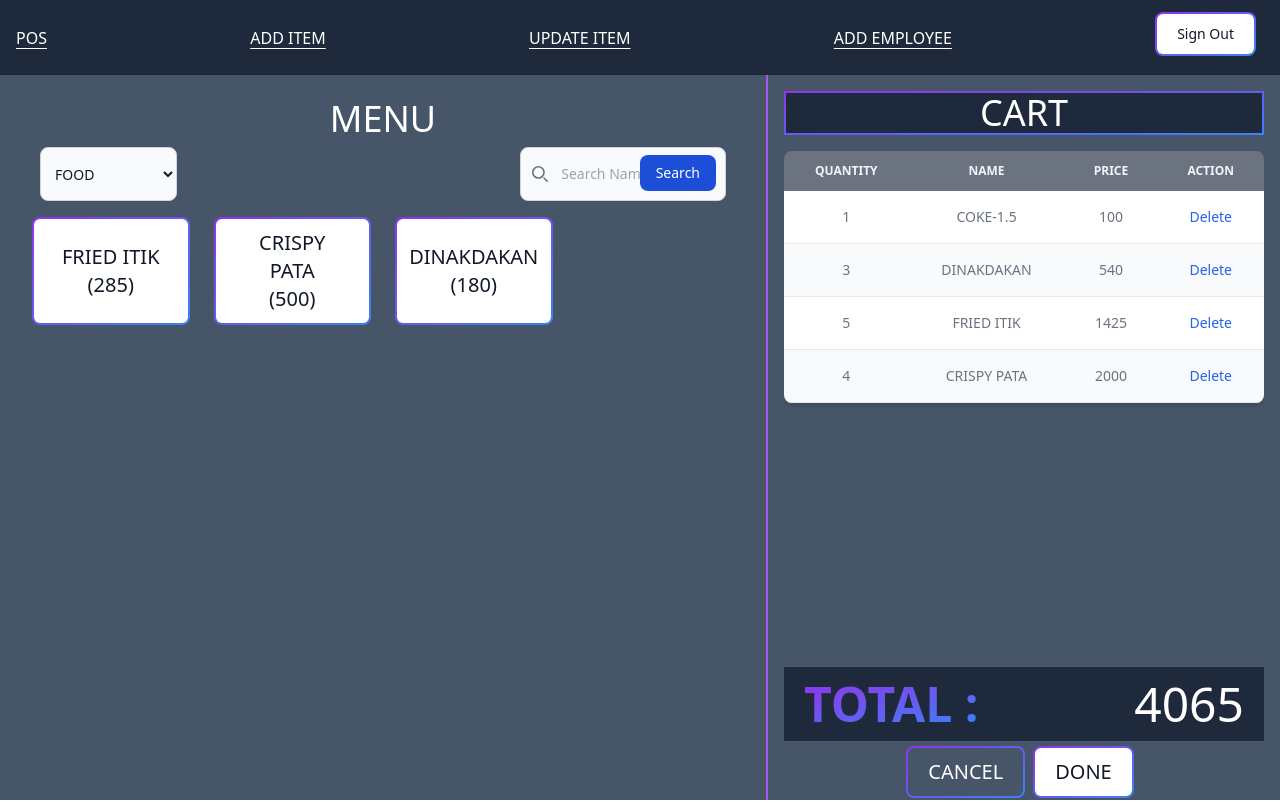
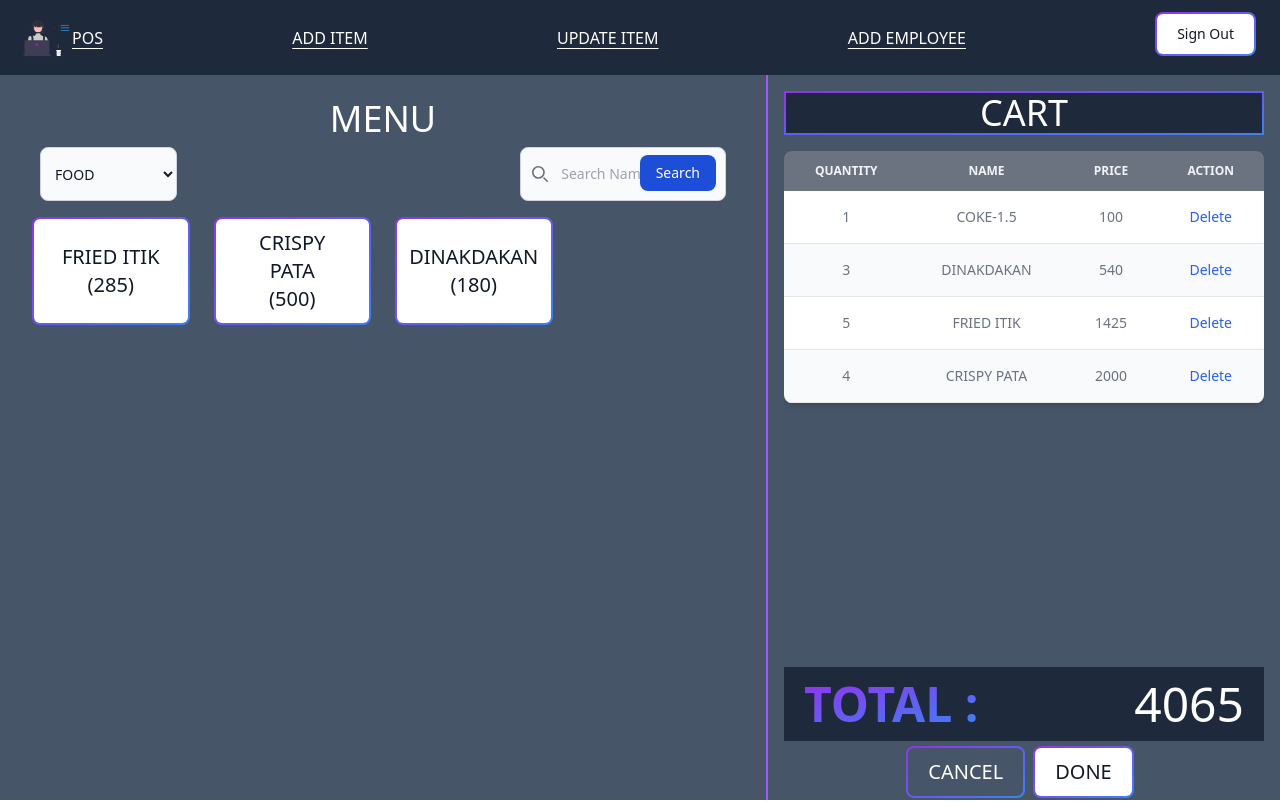
Before and after one commit to aecial/PHP-POS, a PHP site: page /pos.php in a window 1280 px wide. Run offline with PHP 8.4, Linux system fonts and the light colour scheme; the visitor is signed in with stand-in values (Sample User, id 1); data comes from the database, SQL or seed files in the repository; style sheets or scripts are compiled from the project's sources; some libraries are stand-ins or nearby versions.

Commit message:
improved styling and added logo

```diff
--- a/components/adminNav.php
+++ b/components/adminNav.php
@@ -1,5 +1,5 @@
 <nav class="h-[75px] flex justify-between items-center px-4 w-[100%] bg-slate-800 text-white">
-  <a href="pos.php" class="underline underline-offset-4">POS</a>
+  <a href="pos.php" class="underline underline-offset-4 flex items-center"><img class="rounded-full w-14 h-14" src="./public/assets/devFocuspurple.svg" alt="LOGO"> POS</a>
   <a href="addItem.php" class="underline underline-offset-4">ADD ITEM</a>
   <a href="updateItem.php" class="underline underline-offset-4">UPDATE ITEM</a>
   <a href="addEmployee.php" class="underline underline-offset-4">ADD EMPLOYEE</a>
--- a/components/cashierNav.php
+++ b/components/cashierNav.php
@@ -1,5 +1,6 @@
 <nav class="h-[75px] flex justify-between items-center px-4 w-[100%] bg-slate-800 text-white">
-  <a href="pos.php" class="underline underline-offset-4">POS</a>
+
+  <a href="pos.php" class="underline underline-offset-4 flex items-center"><img class="rounded-full w-14 h-14" src="./public/assets/devFocuspurple.svg" alt="LOGO"> POS</a>
   <form action="logout.php" method="POST">
     <button type="submit" name="logout" class="relative inline-flex items-center justify-center p-0.5 mb-2 me-2 overflow-hidden text-sm font-medium text-gray-900 rounded-lg group bg-gradient-to-br from-purple-600 to-blue-500 group-hover:from-purple-600 group-hover:to-blue-500 hover:text-white dark:text-white focus:ring-4 focus:outline-none focus:ring-blue-300 dark:focus:ring-blue-800">
       <span class="relative px-5 py-2.5 transition-all ease-in duration-75 bg-white dark:bg-gray-900 rounded-md group-hover:bg-opacity-0">
--- a/components/managerNav.php
+++ b/components/managerNav.php
@@ -1,5 +1,5 @@
 <nav class="h-[75px] flex justify-between items-center px-4 w-[100%] bg-slate-800 text-white">
-  <a href="pos.php"class="underline underline-offset-4">POS</a>
+  <a href="pos.php"class="underline underline-offset-4 flex items-center"><img class="rounded-full w-14 h-14" src="./public/assets/devFocuspurple.svg" alt="LOGO"> POS</a>
   <a href="addItem.php"class="underline underline-offset-4">ADD ITEM</a>
   <a href="updateItem.php"class="underline underline-offset-4"  >UPDATE ITEM</a>
   <form action="logout.php" method="POST">
--- a/index.php
+++ b/index.php
@@ -9,7 +9,8 @@
 </head>
 <body class="h-[100vh] flex justify-center items-center bg-slate-400">
 
-  <main class="h-[100vh] w-full flex justify-center items-center bg-slate-600">
+  <main class="h-[100vh] w-full flex flex-col justify-center items-center bg-slate-600">
+    <img class="rounded-full w-72 h-72" src="./public/assets/devFocuspurple.svg" alt="LOGO">
     <form action="login.php" method="post" class="flex flex-col justify-center w-[25%] h-[40%]">
     <div class="">
       <label for="default-input" class="block mb-2 text-4xl font-medium text-gray-900 dark:text-white">Email:</label>
```
Also changed, not shown: public/assets/devFocuspurple.svg (added).
